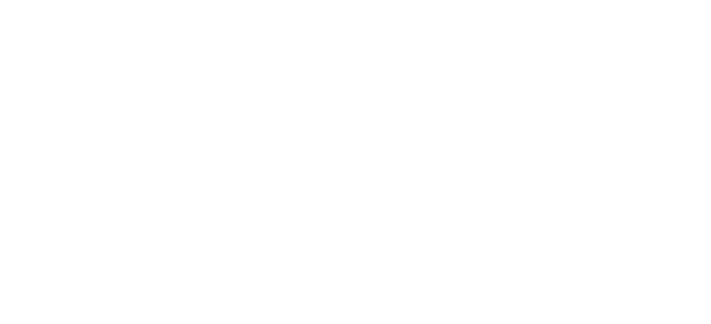
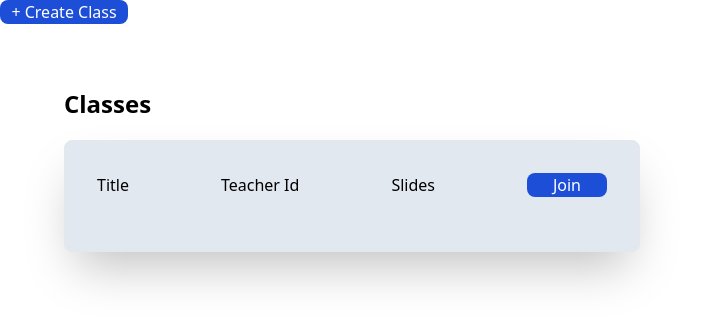
Before and after one commit to Avashneupane9857/Teaching-Platform, a React (Vite) app in the folder client/: page /dashboard in a window 1280 px wide. Shown: the top 324 px of the page, without its empty margins (0-711 px from the left). Built offline with nearby package versions, Linux system fonts and the light colour scheme.

Commit message:
feat: Classes Ui

```diff
--- a/client/src/App.tsx
+++ b/client/src/App.tsx
@@ -3,6 +3,7 @@
 import Dashboard from "./pages/Dashboard";
 import Classroom from "./pages/Classroom";
 import Signup from "./pages/Signup";
+import ClassCreation from "./pages/ClassCreation";
 function App() {
   return (
     <Router>
@@ -10,7 +11,8 @@
         <Route path="/signup" element={<Signup />} />
         <Route path="/login" element={<Login />} />
         <Route path="/dashboard" element={<Dashboard />} />
-        <Route path="/classroom/:classId" element={<Classroom />} />
+        <Route path="/create/class" element={<ClassCreation />} />
+        <Route path="/class/:classId" element={<Classroom />} />
       </Routes>
     </Router>
   );
--- /dev/null
+++ b/client/src/components/Classes.tsx
@@ -0,0 +1,28 @@
+import { useNavigate } from "react-router-dom";
+
+function Classes() {
+  const navigate = useNavigate();
+  const handleClass = () => {
+    navigate("/class/1");
+  };
+  return (
+    <div className="p-16 ">
+      <h1 className="font-semibold text-2xl ">Classes</h1>
+      <section className="w-[50%] bg-slate-200 border-[1px] h-28 p-8 relative top-5 shadow-2xl rounded-lg">
+        <div className="flex justify-between">
+          <p>Title</p>
+          <p>Teacher Id</p>
+          <p>Slides</p>
+          <button
+            onClick={handleClass}
+            className="bg-blue-700 rounded-lg w-20 hover:bg-blue-600 text-white"
+          >
+            Join
+          </button>
+        </div>
+      </section>
+    </div>
+  );
+}
+
+export default Classes;
--- /dev/null
+++ b/client/src/components/CreateClassBtn.tsx
@@ -0,0 +1,20 @@
+import { useNavigate } from "react-router-dom";
+
+function CreateClass() {
+  const navigate = useNavigate();
+  const createClass = () => {
+    navigate("create/class");
+  };
+  return (
+    <div>
+      <button
+        onClick={createClass}
+        className="bg-blue-700 rounded-lg w-32 text-white h-6  hover:bg-blue-600 "
+      >
+        + Create Class
+      </button>
+    </div>
+  );
+}
+
+export default CreateClass;
--- /dev/null
+++ b/client/src/pages/ClassCreation.tsx
@@ -0,0 +1,12 @@
+function ClassCreation() {
+  return (
+    <div className="flex items-center justify-center h-screen">
+      <section className="w-[50%] bg-slate-200 border-[1px] h-28 p-8 relative top-5 shadow-2xl rounded-lg">
+        <h1 className="font-semibold text-2xl">Title</h1>
+        <input className="border-2 rounded-lg" type="text" />
+      </section>
+    </div>
+  );
+}
+
+export default ClassCreation;
--- a/client/src/pages/Classroom.tsx
+++ b/client/src/pages/Classroom.tsx
@@ -1,9 +1,11 @@
 import Chat from "../components/ChatBox";
+import SlideViewer from "../components/SlideViewer";
 
 function Classroom() {
   return (
     <div>
       <Chat />
+      <SlideViewer />
     </div>
   );
 }
--- a/client/src/pages/Dashboard.tsx
+++ b/client/src/pages/Dashboard.tsx
@@ -1,7 +1,14 @@
+import Classes from "../components/Classes";
+import CreateClass from "../components/CreateClassBtn";
+
 function Dashboard() {
-  return <div>
-
-  </div>;
+  return (
+    <div>
+      {" "}
+      <CreateClass />
+      <Classes />
+    </div>
+  );
 }
 
 export default Dashboard;
```
